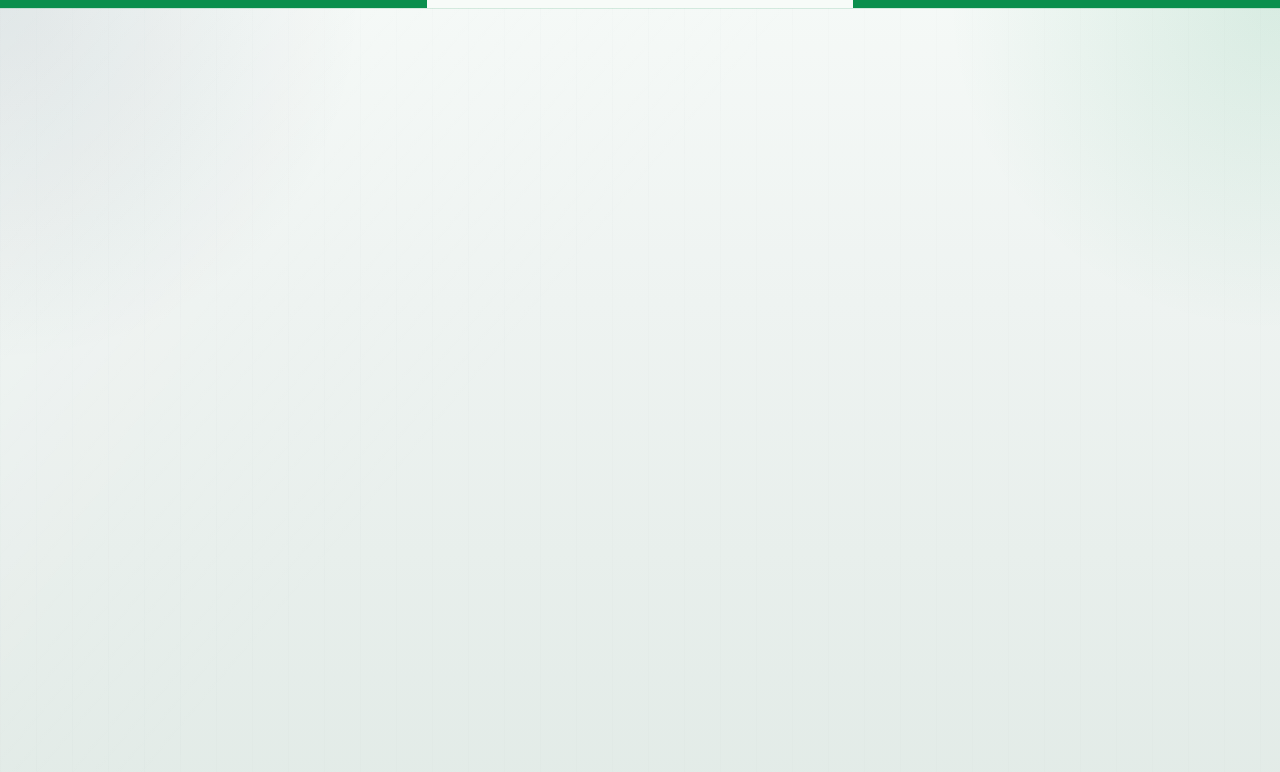
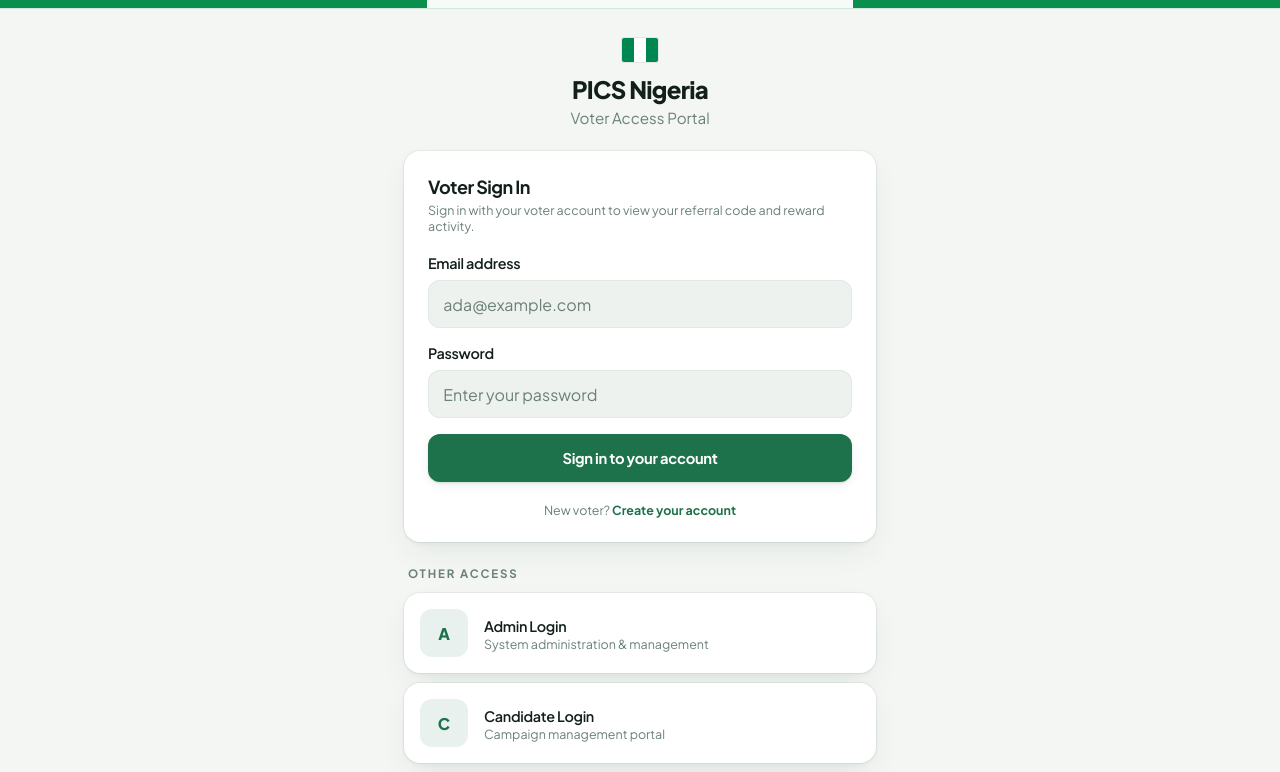
Before and after one commit to masterzee001/bmo-deedoc, a Next.js app in the folder apps/web/: page / in a window 1280 px wide. Before the commit this address had no page. Shown: the top 772 px of the page. Built offline with nearby package versions, Linux system fonts and the light colour scheme; no server answers.

Commit message:
Add starter landing page workflow

```diff
--- a/apps/web/app/globals.css
+++ b/apps/web/app/globals.css
@@ -1,3 +1,5 @@
+@import url("https://fonts.googleapis.com/css2?family=Plus+Jakarta+Sans:wght@400;500;600;700;800&display=swap");
+
 :root {
   color-scheme: light;
   --flag-green: #0a8f4d;
@@ -916,3 +918,236 @@ textarea {
     grid-template-columns: 1fr;
   }
 }
+
+.starter-page {
+  min-height: 100vh;
+  background: hsl(140 10% 96%);
+  color: hsl(150 25% 10%);
+  font-family: "Plus Jakarta Sans", system-ui, sans-serif;
+}
+
+.starter-page__bar {
+  height: 6px;
+  background: hsl(153 60% 28%);
+}
+
+.starter-page__container {
+  width: min(100%, 32rem);
+  margin: 0 auto;
+  padding: 2rem 1.25rem 2.5rem;
+  display: grid;
+  gap: 1.5rem;
+}
+
+.starter-page__brand {
+  display: grid;
+  gap: 0.75rem;
+  text-align: center;
+}
+
+.starter-page__brand h1 {
+  margin: 0;
+  font-size: 1.5rem;
+  font-weight: 800;
+  letter-spacing: -0.03em;
+  color: hsl(150 25% 10%);
+  font-family: "Plus Jakarta Sans", system-ui, sans-serif;
+}
+
+.starter-page__brand p {
+  margin: 0.25rem 0 0;
+  font-size: 0.95rem;
+  color: hsl(150 10% 46%);
+}
+
+.starter-page__brand-mark {
+  display: flex;
+  align-items: center;
+  justify-content: center;
+  gap: 0.75rem;
+}
+
+.starter-page__flag {
+  width: 2.25rem;
+  height: 1.5rem;
+  border-radius: 0.125rem;
+  overflow: hidden;
+  box-shadow: 0 0 0 1px rgba(0, 60, 30, 0.08);
+}
+
+.starter-auth-card,
+.starter-access-card,
+.starter-polling-card {
+  border-radius: 1rem;
+  background: #fff;
+  box-shadow:
+    0 0 0 1px rgba(0, 60, 30, 0.06),
+    0 2px 4px rgba(0, 60, 30, 0.04),
+    0 12px 32px -8px rgba(0, 60, 30, 0.1);
+}
+
+.starter-auth-card {
+  padding: 1.5rem;
+  display: grid;
+  gap: 1.25rem;
+}
+
+.starter-auth-card__header {
+  display: grid;
+  gap: 0.25rem;
+}
+
+.starter-auth-card__header h2 {
+  margin: 0;
+  font-size: 1.125rem;
+  font-weight: 700;
+  letter-spacing: -0.03em;
+  color: hsl(150 25% 10%);
+  font-family: "Plus Jakarta Sans", system-ui, sans-serif;
+}
+
+.starter-auth-card__header p,
+.starter-access-card p,
+.starter-polling-card p,
+.starter-page__footer,
+.starter-form__meta {
+  margin: 0;
+  font-size: 0.78rem;
+  color: hsl(150 10% 46%);
+}
+
+.starter-form {
+  display: grid;
+  gap: 1rem;
+}
+
+.starter-form__field {
+  display: grid;
+  gap: 0.5rem;
+}
+
+.starter-form__field span,
+.starter-access-card span,
+.starter-polling-card span {
+  font-size: 0.9rem;
+  font-weight: 600;
+  letter-spacing: -0.02em;
+  color: hsl(150 25% 10%);
+}
+
+.starter-form__field input {
+  height: 3rem;
+  border: 0;
+  border-radius: 0.75rem;
+  background: hsl(140 12% 94%);
+  box-shadow: inset 0 0 0 1px hsl(140 15% 90%);
+  padding: 0 0.95rem;
+  color: hsl(150 25% 10%);
+  transition: box-shadow 160ms ease, background-color 160ms ease;
+}
+
+.starter-form__field input::placeholder {
+  color: hsl(150 10% 46%);
+}
+
+.starter-form__field input:focus {
+  outline: none;
+  background: #fff;
+  box-shadow: inset 0 0 0 2px hsl(153 60% 28%);
+}
+
+.starter-form__submit {
+  height: 3rem;
+  border: 0;
+  border-radius: 0.75rem;
+  background: hsl(153 60% 28%);
+  color: #fff;
+  font-size: 0.92rem;
+  font-weight: 700;
+  letter-spacing: -0.02em;
+  box-shadow: 0 1px 2px rgba(0, 60, 30, 0.12), 0 4px 12px -2px rgba(0, 60, 30, 0.1);
+}
+
+.starter-form__submit:hover,
+.starter-access-card:hover,
+.starter-polling-card:hover {
+  filter: brightness(0.98);
+}
+
+.starter-form__meta {
+  text-align: center;
+  padding-top: 0.25rem;
+}
+
+.starter-form__meta a {
+  color: hsl(153 60% 28%);
+  font-weight: 700;
+}
+
+.starter-access {
+  display: grid;
+  gap: 0.75rem;
+}
+
+.starter-access__label {
+  margin: 0;
+  padding: 0 0.25rem;
+  font-size: 0.72rem;
+  font-weight: 700;
+  letter-spacing: 0.16em;
+  text-transform: uppercase;
+  color: hsl(150 10% 46%);
+}
+
+.starter-access__list {
+  display: grid;
+  gap: 0.625rem;
+}
+
+.starter-access-card,
+.starter-polling-card {
+  padding: 1rem;
+  display: flex;
+  align-items: center;
+  gap: 1rem;
+  transition: transform 160ms ease, box-shadow 160ms ease, background-color 160ms ease;
+}
+
+.starter-access-card:hover,
+.starter-polling-card:hover {
+  transform: translateY(-2px);
+  box-shadow:
+    0 0 0 1px rgba(0, 60, 30, 0.08),
+    0 4px 8px rgba(0, 60, 30, 0.06),
+    0 20px 40px -8px rgba(0, 60, 30, 0.14);
+}
+
+.starter-access-card__icon,
+.starter-polling-card__icon {
+  width: 3rem;
+  height: 3rem;
+  flex: 0 0 3rem;
+  display: grid;
+  place-items: center;
+  border-radius: 0.75rem;
+  background: hsl(153 60% 28% / 0.1);
+  color: hsl(153 60% 28%);
+  font-size: 1rem;
+  font-weight: 800;
+}
+
+.starter-polling-card {
+  background: hsl(148 20% 92%);
+}
+
+.starter-page__footer {
+  padding-top: 0.5rem;
+  text-align: center;
+  font-size: 0.7rem;
+}
+
+@media (max-width: 640px) {
+  .starter-page__container {
+    padding-top: 1.75rem;
+  }
+}
--- a/apps/web/app/page.tsx
+++ b/apps/web/app/page.tsx
@@ -1,5 +1,165 @@
-import { redirect } from "next/navigation";
+"use client";
+
+import Link from "next/link";
+import { FormEvent, useState } from "react";
+import { useRouter } from "next/navigation";
+import { loginUser } from "../lib/api";
+
+function NigeriaFlag({ className }: { className?: string }) {
+  return (
+    <svg
+      viewBox="0 0 3 2"
+      className={className}
+      aria-label="Nigerian flag"
+      role="img"
+    >
+      <rect x="0" y="0" width="1" height="2" fill="#008751" />
+      <rect x="1" y="0" width="1" height="2" fill="#ffffff" />
+      <rect x="2" y="0" width="1" height="2" fill="#008751" />
+    </svg>
+  );
+}
+
+const accessCards = [
+  {
+    href: "/admin/login",
+    title: "Admin Login",
+    description: "System administration & management",
+    icon: "A",
+  },
+  {
+    href: "/candidate/login",
+    title: "Candidate Login",
+    description: "Campaign management portal",
+    icon: "C",
+  },
+  {
+    href: "/agent/login",
+    title: "Agent Login",
+    description: "Field agent operations dashboard",
+    icon: "G",
+  },
+];
 
 export default function HomePage() {
-  redirect("/login");
+  const router = useRouter();
+  const [email, setEmail] = useState("");
+  const [password, setPassword] = useState("");
+  const [error, setError] = useState("");
+  const [loading, setLoading] = useState(false);
+
+  async function handleSubmit(event: FormEvent<HTMLFormElement>) {
+    event.preventDefault();
+    setError("");
+    setLoading(true);
+
+    try {
+      const data = await loginUser(email, password);
+
+      if (data.user.role !== "VOTER") {
+        setError("This starter login page is currently for voters only.");
+        return;
+      }
+
+      localStorage.setItem("picsNigeriaToken", data.token);
+      router.push("/dashboard");
+    } catch (caughtError) {
+      setError(caughtError instanceof Error ? caughtError.message : "Login failed.");
+    } finally {
+      setLoading(false);
+    }
+  }
+
+  return (
+    <main className="starter-page">
+      <div className="starter-page__bar" />
+
+      <div className="starter-page__container">
+        <section className="starter-page__brand">
+          <div className="starter-page__brand-mark">
+            <NigeriaFlag className="starter-page__flag" />
+          </div>
+
+          <div>
+            <h1>PICS Nigeria</h1>
+            <p>Voter Access Portal</p>
+          </div>
+        </section>
+
+        <section className="starter-auth-card">
+          <div className="starter-auth-card__header">
+            <h2>Voter Sign In</h2>
+            <p>
+              Sign in with your voter account to view your referral code and reward
+              activity.
+            </p>
+          </div>
+
+          <form className="starter-form" onSubmit={handleSubmit}>
+            <label className="starter-form__field">
+              <span>Email address</span>
+              <input
+                type="email"
+                placeholder="ada@example.com"
+                value={email}
+                onChange={(event) => setEmail(event.target.value)}
+                required
+              />
+            </label>
+
+            <label className="starter-form__field">
+              <span>Password</span>
+              <input
+                type="password"
+                placeholder="Enter your password"
+                value={password}
+                onChange={(event) => setPassword(event.target.value)}
+                required
+              />
+            </label>
+
+            {error ? <p className="error">{error}</p> : null}
+
+            <button type="submit" className="starter-form__submit" disabled={loading}>
+              {loading ? "Signing in..." : "Sign in to your account"}
+            </button>
+
+            <p className="starter-form__meta">
+              New voter? <Link href="/register">Create your account</Link>
+            </p>
+          </form>
+        </section>
+
+        <section className="starter-access">
+          <p className="starter-access__label">Other access</p>
+
+          <div className="starter-access__list">
+            {accessCards.map((card) => (
+              <Link key={card.href} href={card.href} className="starter-access-card">
+                <div className="starter-access-card__icon" aria-hidden="true">
+                  {card.icon}
+                </div>
+                <div>
+                  <span>{card.title}</span>
+                  <p>{card.description}</p>
+                </div>
+              </Link>
+            ))}
+          </div>
+        </section>
+
+        <Link href="/polling-units" className="starter-polling-card">
+          <div className="starter-polling-card__icon" aria-hidden="true">
+            P
+          </div>
+          <div>
+            <span>Find your polling unit</span>
+            <p>Locate your nearest polling station</p>
+          </div>
+        </Link>
+
+        <p className="starter-page__footer">© 2026 PICS Nigeria. All rights reserved.</p>
+      </div>
+    </main>
+  );
 }
--- a/apps/web/app/register/page.tsx
+++ b/apps/web/app/register/page.tsx
@@ -133,6 +133,10 @@ export default function RegisterPage() {
     setLoading(true);
 
     try {
+      if (!form.acceptTerms || !form.contactConsent || !form.confirmAdult) {
+        throw new Error("You must accept the terms and confirm eligibility before registering.");
+      }
+
       const result = await registerVoterUser({
         ...form,
         referredByCode: form.referredByCode.trim() || undefined,
```
